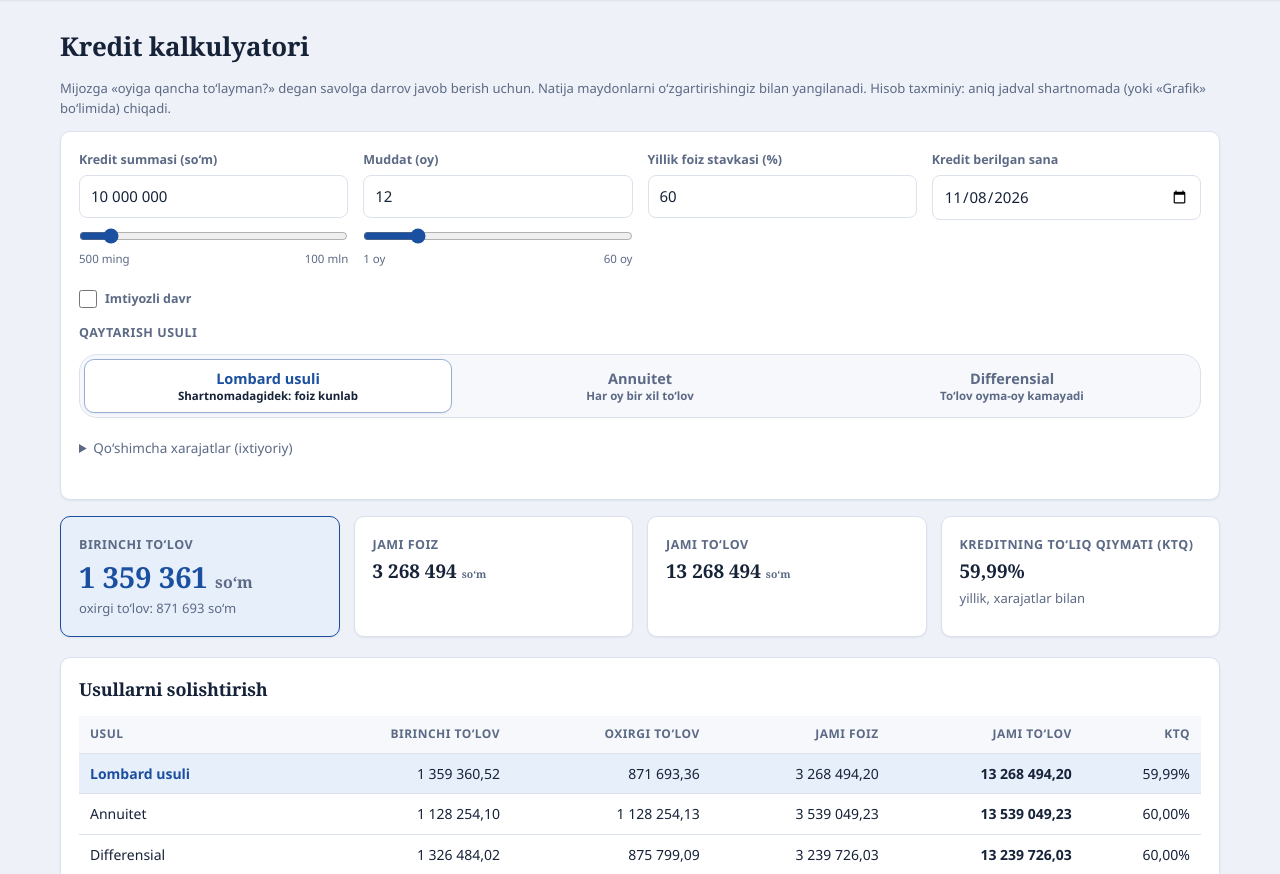
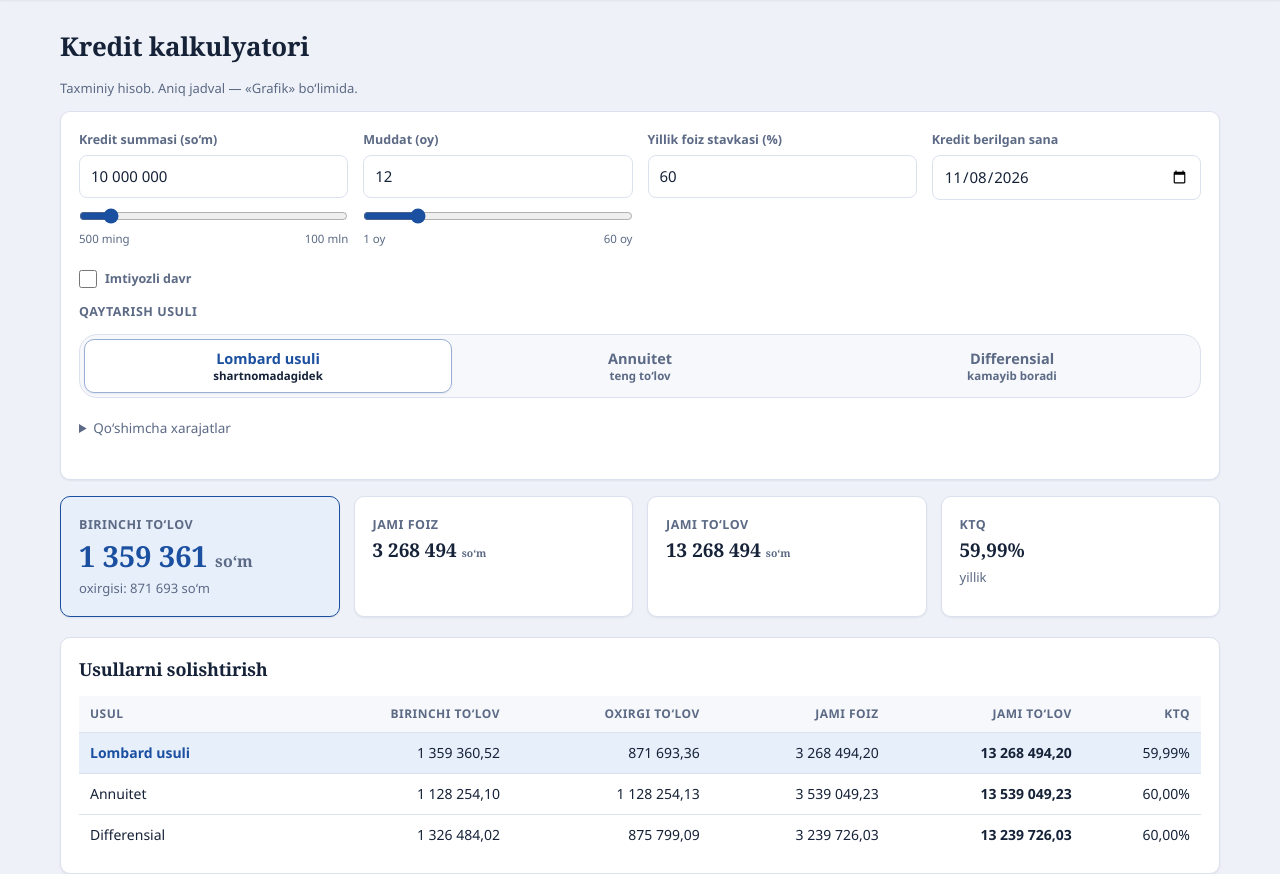
Before and after one commit to OSSWebDeveloper/LomBo, a Django app: page /kalkulyator/ in a window 1280 px wide. Shown: the part 79-953 px from the top of the page. Run offline with Django 5.2, Linux system fonts and the light colour scheme; the visitor is signed in with stand-in values (Sample User, id 1).

Commit message:
Matnlar qisqartirildi; shartnoma sahifasi oxirida yashil «Tasdiqlash» tugmasi

```diff
--- a/contracts/models.py
+++ b/contracts/models.py
@@ -273,7 +273,7 @@ class Contract(models.Model):
     # faqat foiz to'laydi; asosiy qarz qolgan (muddat − imtiyoz) oyga bo'linadi.
     imtiyoz_oylar = models.PositiveSmallIntegerField(
         'Imtiyozli davr (oy)', default=0,
-        help_text="Shu oylarda faqat foiz to'lanadi.")
+        help_text="Bu oylarda faqat foiz to'lanadi.")
 
     # Garov umumiy
     # ESKIRGAN: bir muddat garov shartnomasi o'z raqamida yuritilgan edi.
--- a/contracts/tests.py
+++ b/contracts/tests.py
@@ -1585,7 +1585,7 @@ class BoshliqTasdigiTest(TestCase):
                                      fetch_redirect_response=False)
         sahifa = self.client.get(f'/shartnoma/{self.c.pk}/').content.decode()
         self.assertNotIn(reverse('contract_download', args=[self.c.pk]), sahifa)
-        self.assertIn('tasdiqlash uchun yuborilgan', sahifa)
+        self.assertIn('Boshliq tasdiqlagach', sahifa)
 
     def test_boshliqqa_korinadi_va_tasdiqlaydi(self):
         from django.urls import reverse
--- a/contracts/views.py
+++ b/contracts/views.py
@@ -94,9 +94,7 @@ def _tasdiq_holatini_qoy(contract, user):
 
 
 def _tasdiq_kutilmoqda(request, contract):
-    messages.error(request, f'Shartnoma №{contract.number} hali boshliq tomonidan '
-                            f'tasdiqlanmagan. Hujjatlarni tasdiqlangandan keyin '
-                            f'yuklab olishingiz mumkin.')
+    messages.error(request, f'Shartnoma №{contract.number} hali tasdiqlanmagan.')
     return redirect('contract_detail', pk=contract.pk)
 
 
@@ -122,8 +120,7 @@ def tasdiqlash(request, pk):
     contract.save(update_fields=['tasdiq_holati', 'tasdiqlagan', 'tasdiqlangan_vaqt'])
     amal_yoz(request.user, Amal.TASDIQLADI, f'Shartnoma №{contract.number}',
              f'{contract.created_by or "—"} kiritgan')
-    messages.success(request, f'Shartnoma №{contract.number} tasdiqlandi — '
-                              f'endi ishchi hujjatlarni yuklab ola oladi.')
+    messages.success(request, f'Shartnoma №{contract.number} tasdiqlandi.')
     if request.POST.get('keyingi') == 'detail':
         return redirect('contract_detail', pk=contract.pk)
     return redirect('tasdiq_royxati')
@@ -400,9 +397,8 @@ def contract_create(request):
             if contract.tasdiqlanganmi:
                 messages.success(request, f'Shartnoma №{contract.number} qo\'shildi.')
             else:
-                messages.success(request, f'Shartnoma №{contract.number} qo\'shildi va '
-                                          f'boshliqqa tasdiqlash uchun yuborildi. Hujjatlarni '
-                                          f'tasdiqlangandan keyin yuklab olasiz.')
+                messages.success(request, f'Shartnoma №{contract.number} qo\'shildi, '
+                                          f'boshliq tasdig\'ini kutyapti.')
             return redirect('contract_detail', pk=contract.pk)
         messages.error(request, 'Formada xatolar bor, tekshirib chiqing.')
 
@@ -491,8 +487,8 @@ def contract_edit(request, pk):
                 izoh += ' (kiritgandan keyingi tuzatish)'
             amal_yoz(request.user, Amal.OZGARTIRDI, f'Shartnoma №{contract.number}', izoh)
             if qayta_tasdiq:
-                messages.success(request, f'Shartnoma №{contract.number} o\'zgartirildi va '
-                                          f'boshliqqa qayta tasdiqlash uchun yuborildi.')
+                messages.success(request, f'Shartnoma №{contract.number} o\'zgartirildi, '
+                                          f'qayta tasdiq kutyapti.')
             else:
                 messages.success(request, f'Shartnoma №{contract.number} o\'zgartirildi.')
             return redirect('contract_detail', pk=contract.pk)
--- a/static/css/app.css
+++ b/static/css/app.css
@@ -782,3 +782,5 @@ button:disabled{cursor:not-allowed;opacity:.55}
 .imtiyoz-belgi{display:inline-flex;align-items:center;gap:8px;font-weight:600;cursor:pointer;margin:6px 0}
 .imtiyoz-belgi input{width:18px;height:18px;margin:0;accent-color:var(--accent)}
 .imtiyoz-blok .field{width:250px;margin:0}
+.tasdiq-past{display:flex;justify-content:flex-end;margin:4px 0 8px}
+.tasdiq-past .btn{padding:12px 28px;font-size:15px}
--- a/templates/base.html
+++ b/templates/base.html
@@ -193,11 +193,10 @@
         if (eski === null) return;          // birinchi yuklash — eskilari haqida xabar shart emas
         d.oxirgilar.filter(function(x){ return eski.indexOf(x.id) === -1; })
           .reverse().forEach(function(x){
-            var matn = 'Yangi shartnoma №' + x.raqam + ' (' + x.fio + ') — ' + x.ishchi +
-                       ' kiritdi. Tasdiqlashingiz kutilmoqda.';
+            var matn = 'Yangi shartnoma №' + x.raqam + ' — ' + x.ishchi;
             if (window.bildirishnoma) bildirishnoma(matn, 'info');
             if ('Notification' in window && Notification.permission === 'granted'){
-              var n = new Notification('Tasdiqlash kerak: №' + x.raqam, {body: matn, tag: 'tasdiq-' + x.id});
+              var n = new Notification('Shartnoma №' + x.raqam, {body: x.fio + ' — ' + x.ishchi, tag: 'tasdiq-' + x.id});
               n.onclick = function(){ window.focus(); location.href = URL_ROYXAT; };
             }
           });
--- a/templates/contracts/grafik.html
+++ b/templates/contracts/grafik.html
@@ -3,9 +3,7 @@
 {% block content %}
 
 <h1>To‘lov grafigi</h1>
-<p class="muted" style="margin-top:-8px">
-  Shartnoma tuzmasdan jadvalni hisoblash. Hisob shartnomadagi bilan bir xil —
-  natija bosma 1-ilova bilan tiyingacha mos keladi.</p>
+<p class="muted" style="margin-top:-8px">Shartnomadagi 1-ilova bilan bir xil hisob.</p>
 
 <div class="card grafik-forma">
   <form method="get" action="{% url 'grafik' %}">
@@ -84,7 +82,7 @@
 {% elif query %}
 <div class="card">
   <div class="empty"><span class="icon">⚠️</span>
-    Jadval hisoblanmadi — yuqoridagi maydonlarni tekshiring.</div>
+    Maydonlarni tekshiring.</div>
 </div>
 {% endif %}
 
--- a/templates/contracts/kalkulyator.html
+++ b/templates/contracts/kalkulyator.html
@@ -3,10 +3,7 @@
 {% block content %}
 
 <h1>Kredit kalkulyatori</h1>
-<p class="muted" style="margin-top:-8px">
-  Mijozga «oyiga qancha to‘layman?» degan savolga darrov javob berish uchun.
-  Natija maydonlarni o‘zgartirishingiz bilan yangilanadi. Hisob taxminiy:
-  aniq jadval shartnomada (yoki «Grafik» bo‘limida) chiqadi.</p>
+<p class="muted" style="margin-top:-8px">Taxminiy hisob. Aniq jadval — «Grafik» bo‘limida.</p>
 
 <div class="card kalk-forma">
   <div class="kalk-grid">
@@ -42,8 +39,7 @@
     <div class="field hidden" id="k-imtiyoz-maydon">
       <label for="k-imtiyoz">Imtiyozli davr (oy)</label>
       <input type="number" id="k-imtiyoz" min="1" max="119" value="3">
-      <div class="help">Shu oylarda mijoz faqat foizni to‘laydi. Asosiy qarz
-        qolgan oylarga teng bo‘linadi.</div>
+      <div class="help">Bu oylarda faqat foiz to‘lanadi.</div>
     </div>
   </div>
 
@@ -52,22 +48,22 @@
     <label>
       <input type="radio" name="k-usul" value="lombard" checked>
       <span class="matn"><span class="nom">Lombard usuli</span>
-        <span class="izoh">Shartnomadagidek: foiz kunlab</span></span>
+        <span class="izoh">shartnomadagidek</span></span>
     </label>
     <label>
       <input type="radio" name="k-usul" value="annuitet">
       <span class="matn"><span class="nom">Annuitet</span>
-        <span class="izoh">Har oy bir xil to‘lov</span></span>
+        <span class="izoh">teng to‘lov</span></span>
     </label>
     <label>
       <input type="radio" name="k-usul" value="differensial">
       <span class="matn"><span class="nom">Differensial</span>
-        <span class="izoh">To‘lov oyma-oy kamayadi</span></span>
+        <span class="izoh">kamayib boradi</span></span>
     </label>
   </div>
 
   <details class="grafik-qoshimcha" id="k-xarajatlar">
-    <summary>Qo‘shimcha xarajatlar (ixtiyoriy)</summary>
+    <summary>Qo‘shimcha xarajatlar</summary>
     <div class="grid" style="margin-top:12px">
       <div class="field"><label for="k-sugurta">Sug‘urta (so‘m)</label>
         <input type="text" id="k-sugurta" class="pul k-xarajat" inputmode="numeric" placeholder="0"></div>
@@ -78,8 +74,7 @@
       <div class="field"><label for="k-boshqa">Boshqa xarajatlar (so‘m)</label>
         <input type="text" id="k-boshqa" class="pul k-xarajat" inputmode="numeric" placeholder="0"></div>
     </div>
-    <div class="help">Bir martalik xarajatlar — kredit olish paytida to‘lanadi.
-      Ular jami summaga va kreditning to‘liq qiymatiga (KTQ) qo‘shiladi.</div>
+    <div class="help">Bir martalik. KTQ ga qo‘shiladi.</div>
   </details>
 
   <div class="errors hidden" id="k-xato"></div>
@@ -102,9 +97,9 @@
       <div class="muted" id="k-jami-izoh"></div>
     </div>
     <div class="stat">
-      <div class="label">Kreditning to‘liq qiymati (KTQ)</div>
+      <div class="label">KTQ</div>
       <div class="value sm" id="k-ktq">—</div>
-      <div class="muted">yillik, xarajatlar bilan</div>
+      <div class="muted">yillik</div>
     </div>
   </div>
 
@@ -278,12 +273,12 @@
     document.querySelectorAll('.k-xarajat').forEach(function(i){ xarajat += pul.son(i.value) * 100; });
 
     var xato = '';
-    if (!S) xato = 'Kredit summasini kiriting.';
-    else if (!(n >= 1 && n <= 120)) xato = 'Muddat 1 dan 120 oygacha bo‘lishi kerak.';
-    else if (!(foiz >= 0 && foiz <= 300)) xato = 'Foiz stavkasi 0–300% oralig‘ida bo‘lishi kerak.';
-    else if (!sana || isNaN(sana)) xato = 'Kredit berilgan sanani kiriting.';
+    if (!S) xato = 'Summani kiriting.';
+    else if (!(n >= 1 && n <= 120)) xato = 'Muddat 1–120 oy.';
+    else if (!(foiz >= 0 && foiz <= 300)) xato = 'Foiz 0–300%.';
+    else if (!sana || isNaN(sana)) xato = 'Sanani kiriting.';
     else if (imtiyozBor && !(g >= 1 && g < n))
-      xato = 'Imtiyozli davr 1 dan ' + (n - 1) + ' oygacha bo‘lishi kerak (muddatdan kam).';
+      xato = 'Imtiyoz 1–' + (n - 1) + ' oy bo‘lishi kerak.';
     $('k-xato').textContent = xato;
     $('k-xato').classList.toggle('hidden', !xato);
     $('k-natija').classList.toggle('kalk-xira', !!xato);
@@ -302,22 +297,22 @@
     var birinchi = q[0].jami, oxirgi = q[q.length - 1].jami;
     if (g > 0){
       // Imtiyozda: asosiy raqam — imtiyozdan keyingi birinchi to'lov
-      $('k-oylik-nom').textContent = 'Imtiyozdan keyingi to‘lov';
+      $('k-oylik-nom').textContent = 'Imtiyozdan keyin';
       $('k-oylik').innerHTML = somQisqa(q[g].jami, true);
-      $('k-oylik-izoh').textContent = 'imtiyoz davrida (' + g + ' oy) faqat foiz: ' +
-        somQisqa(birinchi) + ' · oxirgi to‘lov: ' + somQisqa(oxirgi);
+      $('k-oylik-izoh').textContent = 'imtiyozda: ' + somQisqa(birinchi) +
+        ', oxirgisi: ' + somQisqa(oxirgi);
     } else if (usul === 'annuitet'){
       $('k-oylik-nom').textContent = 'Oylik to‘lov';
       $('k-oylik').innerHTML = somQisqa(birinchi, true);
-      $('k-oylik-izoh').textContent = n > 1 ? 'oxirgi oy: ' + somQisqa(oxirgi) : '';
+      $('k-oylik-izoh').textContent = n > 1 ? 'oxirgisi: ' + somQisqa(oxirgi) : '';
     } else {
       $('k-oylik-nom').textContent = 'Birinchi to‘lov';
       $('k-oylik').innerHTML = somQisqa(birinchi, true);
-      $('k-oylik-izoh').textContent = n > 1 ? 'oxirgi to‘lov: ' + somQisqa(oxirgi) : '';
+      $('k-oylik-izoh').textContent = n > 1 ? 'oxirgisi: ' + somQisqa(oxirgi) : '';
     }
     $('k-jami-foiz').innerHTML = somQisqa(t.foiz, true);
     $('k-jami').innerHTML = somQisqa(t.jami + xarajat, true);
-    $('k-jami-izoh').textContent = xarajat ? 'shundan xarajatlar: ' + somQisqa(xarajat) : '';
+    $('k-jami-izoh').textContent = xarajat ? 'xarajatlar: ' + somQisqa(xarajat) : '';
     $('k-ktq').textContent = t.ktq == null ? '—' : t.ktq.toFixed(2).replace('.', ',') + '%';
 
     // Solishtirish jadvali
```
Also changed, not shown: contracts/forms.py (+5 -7 lines), templates/contracts/contract_detail.html (+13 -12 lines), templates/contracts/contract_form.html (+7 -12 lines), templates/contracts/tasdiq_royxati.html (+4 -7 lines), contracts/migrations/0025_imtiyozli_davr.py.
